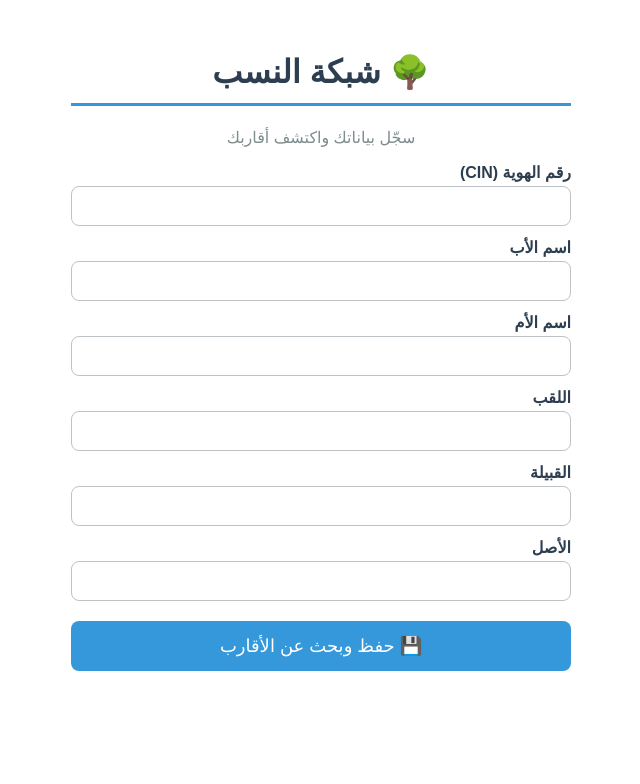
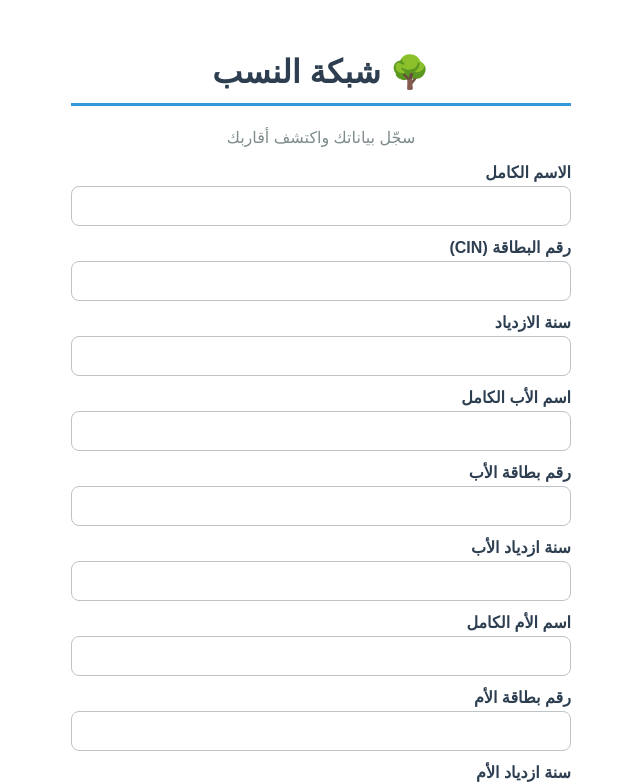
Before and after one commit to youssefboukacheni-debug/nasab-network, a React (Create React App) app: page / in a window 1280 px wide. Shown: the top 784 px of the page, without its empty margins (319-959 px from the left). Built offline with nearby package versions, Linux system fonts and the light colour scheme.

Commit message:
Update App.js

```diff
--- a/src/App.js
+++ b/src/App.js
@@ -14,27 +14,32 @@ const firebaseConfig = {
 const app = initializeApp(firebaseConfig);
 const db = getFirestore(app);
 
-const labels = {
-  cin: 'رقم الهوية (CIN)',
-  fatherName: 'اسم الأب',
-  motherName: 'اسم الأم',
-  lastName: 'اللقب',
-  tribe: 'القبيلة',
-  origin: 'الأصل'
-};
+const fields = [
+  { key: 'fullName', label: 'الاسم الكامل' },
+  { key: 'cin', label: 'رقم البطاقة (CIN)' },
+  { key: 'birthYear', label: 'سنة الازدياد' },
+  { key: 'fatherName', label: 'اسم الأب الكامل' },
+  { key: 'fatherCin', label: 'رقم بطاقة الأب' },
+  { key: 'fatherBirthYear', label: 'سنة ازدياد الأب' },
+  { key: 'motherName', label: 'اسم الأم الكامل' },
+  { key: 'motherCin', label: 'رقم بطاقة الأم' },
+  { key: 'motherBirthYear', label: 'سنة ازدياد الأم' },
+  { key: 'lastName', label: 'اللقب' },
+  { key: 'tribe', label: 'القبيلة' },
+  { key: 'origin', label: 'الأصل' },
+];
+
+const emptyForm = Object.fromEntries(fields.map(f => [f.key, '']));
 
 function App() {
-  const [form, setForm] = useState({
-    cin: '', fatherName: '', motherName: '',
-    lastName: '', tribe: '', origin: ''
-  });
+  const [form, setForm] = useState(emptyForm);
   const [relatives, setRelatives] = useState([]);
   const [message, setMessage] = useState('');
   const [loading, setLoading] = useState(false);
 
   const handleSubmit = async () => {
-    if (!form.cin || !form.lastName) {
-      setMessage('⚠️ يرجى ملء رقم الهوية واللقب على الأقل');
+    if (!form.fullName || !form.lastName) {
+      setMessage('⚠️ يرجى ملء الاسم الكامل واللقب على الأقل');
       return;
     }
     setLoading(true);
@@ -58,14 +63,14 @@ function App() {
       </h1>
       <p style={{textAlign:'center', color:'#7f8c8d'}}>سجّل بياناتك واكتشف أقاربك</p>
 
-      {Object.keys(labels).map(field => (
-        <div key={field} style={{marginBottom:12}}>
+      {fields.map(f => (
+        <div key={f.key} style={{marginBottom:12}}>
           <label style={{display:'block', marginBottom:4, fontWeight:'bold', color:'#2c3e50'}}>
-            {labels[field]}
+            {f.label}
           </label>
           <input
-            value={form[field]}
-            onChange={e => setForm({...form, [field]: e.target.value})}
+            value={form[f.key]}
+            onChange={e => setForm({...form, [f.key]: e.target.value})}
             style={{width:'100%', padding:10, borderRadius:8, border:'1px solid #bdc3c7', fontSize:16, boxSizing:'border-box'}}
           />
         </div>
@@ -86,8 +91,13 @@ function App() {
           <h3 style={{color:'#2c3e50'}}>الأقارب المكتشفون:</h3>
           {relatives.map((r, i) => (
             <div key={i} style={{background:'#ecf0f1', borderRadius:8, padding:12, marginBottom:8}}>
-              <strong>{r.fatherName} {r.lastName}</strong>
-              <div style={{color:'#7f8c8d', fontSize:14}}>القبيلة: {r.tribe} | الأصل: {r.origin}</div>
+              <strong>{r.fullName}</strong>
+              <div style={{color:'#7f8c8d', fontSize:14}}>
+                اللقب: {r.lastName} | القبيلة: {r.tribe} | الأصل: {r.origin}
+              </div>
+              <div style={{color:'#7f8c8d', fontSize:14}}>
+                الأب: {r.fatherName} | الأم: {r.motherName}
+              </div>
             </div>
           ))}
         </div>
```
